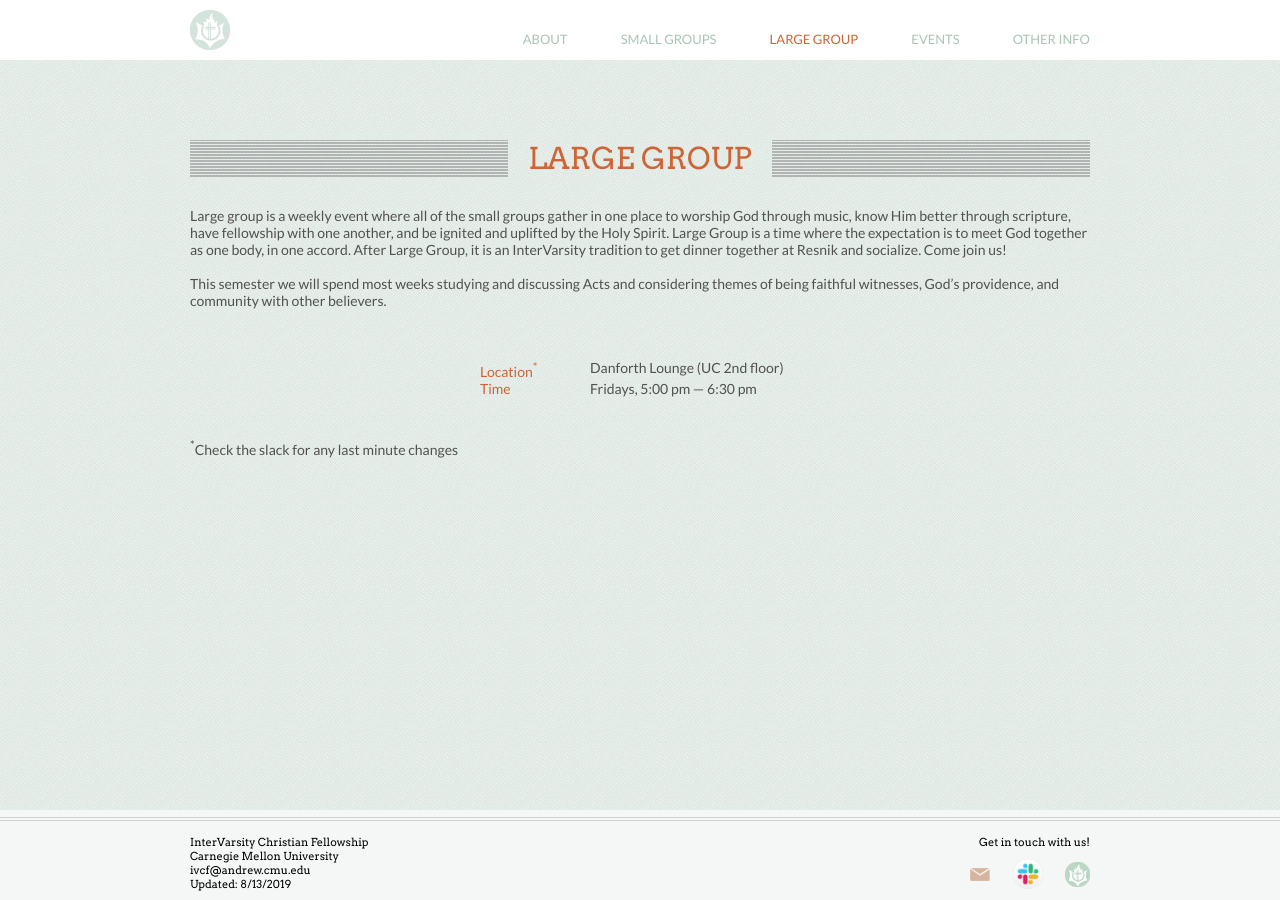
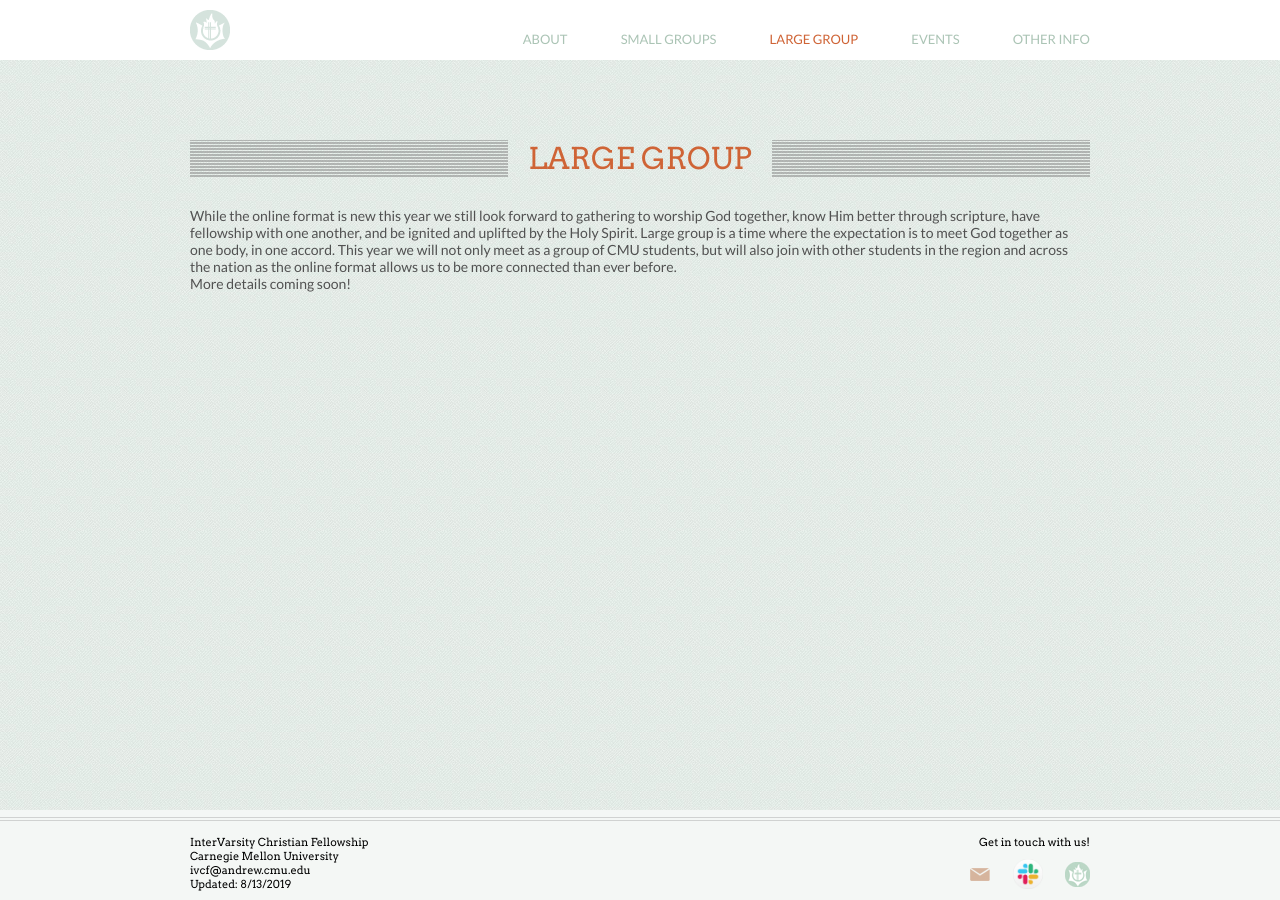
Before and after one commit to ivcf-cmu/ivcf-cmu.github.io, a Jekyll site: the page built from largegroup.md, in a window 1280 px wide. Built offline with Jekyll 4.4.1, drawn with Linux system fonts in a browser that asks for light colours.

Commit message:
large group info

```diff
--- a/largegroup.md
+++ b/largegroup.md
@@ -5,6 +5,12 @@ sectionHeader: Large Group
 ---
 
 <p>
+While the online format is new this year we still look forward to gathering to worship God together, know Him better through scripture, have fellowship with one another, and be ignited and uplifted by the Holy Spirit. Large group is a time where the expectation is to meet God together as one body, in one accord. This year we will not only meet as a group of CMU students, but will also join with other students in the region and across the nation as the online format allows us to be more connected than ever before.
+</p>
+<p>
+More details coming soon!
+</p>
+<!-- <p>
 Large group is a weekly event where all of the small groups gather in one place to worship God through music, know Him better through scripture, have fellowship with one another, and be ignited and uplifted by the Holy Spirit. Large Group is a time where the expectation is to meet God together as one body, in one accord. After Large Group, it is an InterVarsity tradition to get dinner together at Resnik and socialize. Come join us!
 </p>
 <br/>
@@ -21,4 +27,4 @@ This semester we will spend most weeks studying and discussing Acts and consider
 
 <p id="location-addendum">
 	<sup>*</sup>Check the slack for any last minute changes
-</p>
+</p> -->
```
